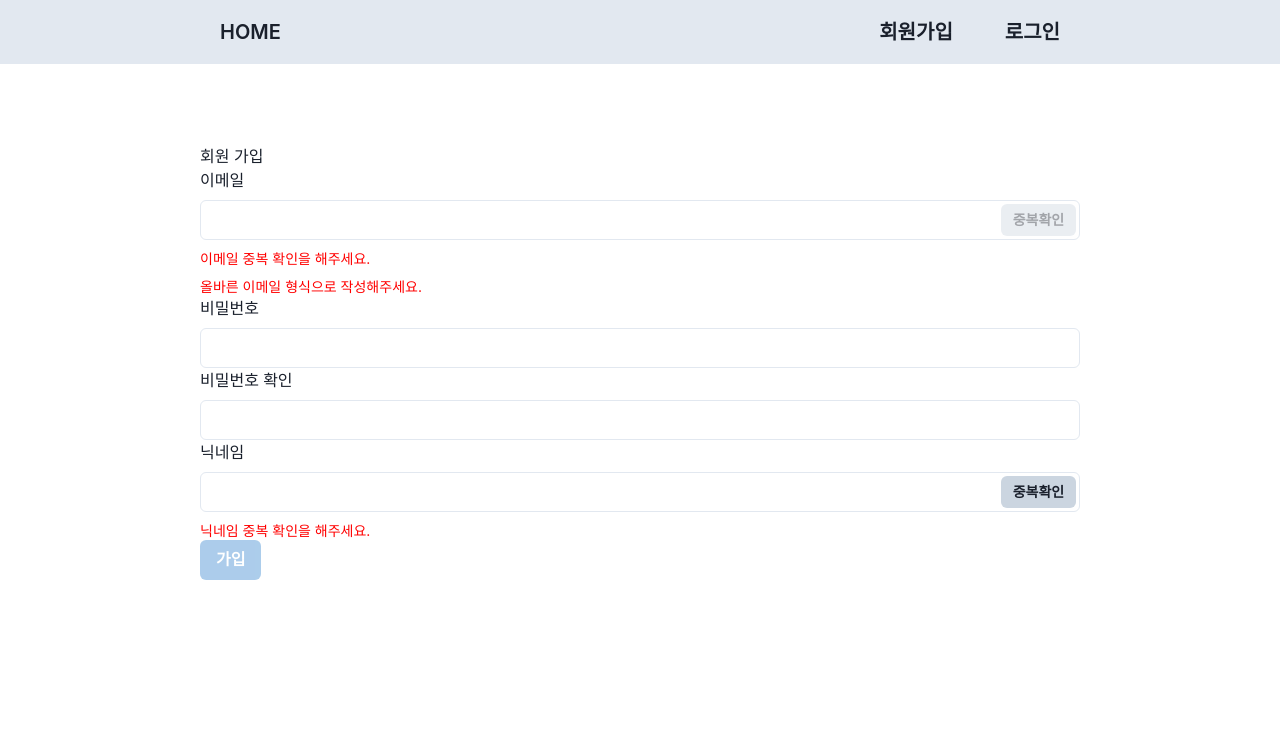
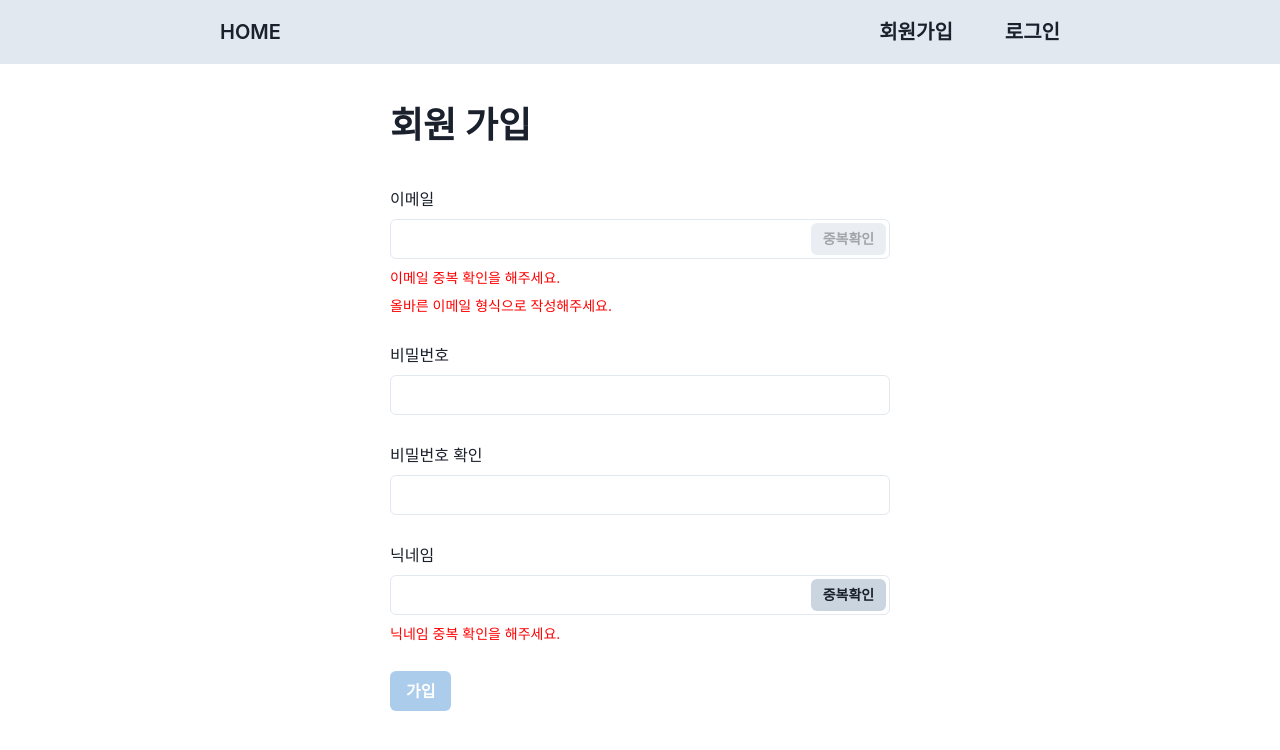
Before and after one commit to JeongHyun-Ha/project2-react, a React (Vite) app: page /signup in a window 1280 px wide. Shown: the top 750 px of the page. Built offline with nearby package versions, Linux system fonts and the light colour scheme.

Commit message:
회원 가입

```diff
--- a/src/page/Home.jsx
+++ b/src/page/Home.jsx
@@ -12,7 +12,7 @@ export function Home() {
           base: 0,
           lg: 200,
         }}
-        mt={20}
+        mt={10}
       >
         <Outlet />
       </Box>
--- a/src/page/board/BoardList.jsx
+++ b/src/page/board/BoardList.jsx
@@ -4,6 +4,7 @@ import {
   Button,
   Center,
   Flex,
+  Heading,
   Input,
   Select,
   Table,
@@ -72,22 +73,24 @@ export function BoardList() {
 
   return (
     <Box>
-      <Box>게시물 목록</Box>
-      <Box>
+      <Box mb={10}>
+        <Heading>게시물 목록</Heading>
+      </Box>
+      <Box mb={10}>
         {boardList.length === 0 && <Center>조회 결과가 없습니다.</Center>}
         {boardList.length > 0 && (
           <Table>
             <Thead>
               <Tr>
-                <Th>#</Th>
+                <Th w={10}>#</Th>
                 <Th>제목</Th>
-                <Th>
+                <Th w={10}>
                   <FontAwesomeIcon icon={faHeart} />
                 </Th>
-                <Th>
+                <Th w={40}>
                   <FontAwesomeIcon icon={faUser} />
                 </Th>
-                <Th>작성 일시</Th>
+                <Th w={60}>작성 일시</Th>
               </Tr>
             </Thead>
             <Tbody>
@@ -123,9 +126,9 @@ export function BoardList() {
           </Table>
         )}
       </Box>
-      <Box>
+      <Box mb={10}>
         <Center>
-          <Flex>
+          <Flex gap={1}>
             <Box>
               <Select
                 value={searchType}
@@ -151,7 +154,8 @@ export function BoardList() {
           </Flex>
         </Center>
       </Box>
-      <Center>
+      <Center mb={10}>
+        <Flex gap={1}>
           {pageInfo.prevPageNumber && (
             <>
               <Button onClick={handleNavPage(1)}>
@@ -183,6 +187,7 @@ export function BoardList() {
               </Button>
             </>
           )}
+        </Flex>
       </Center>
     </Box>
   );
--- a/src/page/member/MemberSignup.jsx
+++ b/src/page/member/MemberSignup.jsx
@@ -1,9 +1,11 @@
 import {
   Box,
   Button,
+  Center,
   FormControl,
   FormHelperText,
   FormLabel,
+  Heading,
   Input,
   InputGroup,
   InputRightElement,
@@ -37,7 +39,7 @@ export function MemberSignup() {
           position: "top",
         });
         // todo : 로그인화면으로 이동
-        navigate("/");
+        navigate("/login");
       })
       .catch((err) => {
         if (err.response.status === 400) {
@@ -132,10 +134,13 @@ export function MemberSignup() {
   }
 
   return (
+    <Center>
+      <Box w={500}>
+        <Box mb={10}>
+          <Heading>회원 가입</Heading>
+        </Box>
         <Box>
-      <Box>회원 가입</Box>
-      <Box>
-        <Box>
+          <Box mb={7}>
             <FormControl>
               <FormLabel>이메일</FormLabel>
               <InputGroup>
@@ -170,13 +175,13 @@ export function MemberSignup() {
               )}
             </FormControl>
           </Box>
-        <Box>
+          <Box mb={7}>
             <FormControl>
               <FormLabel>비밀번호</FormLabel>
               <Input onChange={(e) => setPassword(e.target.value)} />
             </FormControl>
           </Box>
-        <Box>
+          <Box mb={7}>
             <FormControl>
               <FormLabel>비밀번호 확인</FormLabel>
               <Input onChange={(e) => setPasswordCheck(e.target.value)} />
@@ -187,7 +192,7 @@ export function MemberSignup() {
               )}
             </FormControl>
           </Box>
-        <Box>
+          <Box mb={7}>
             <FormControl>
               <FormLabel>닉네임</FormLabel>
               <InputGroup>
@@ -215,7 +220,7 @@ export function MemberSignup() {
               )}
             </FormControl>
           </Box>
-        <Box>
+          <Box mb={7}>
             <Button
               isDisabled={isDisabled}
               isLoading={isLoading}
@@ -227,5 +232,6 @@ export function MemberSignup() {
           </Box>
         </Box>
       </Box>
+    </Center>
   );
 }
```
Lines whose indentation alone changed are shown as unchanged.
